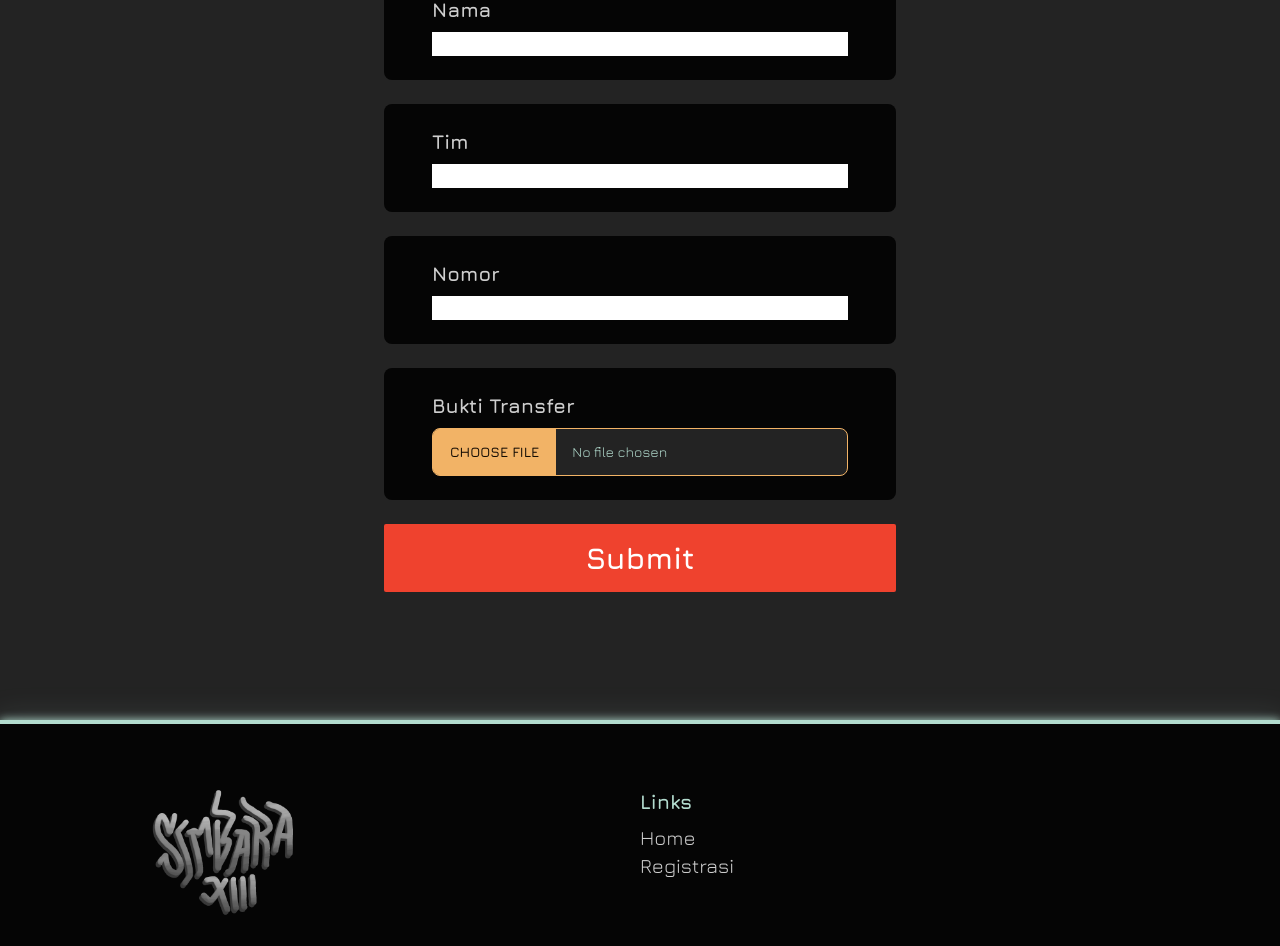
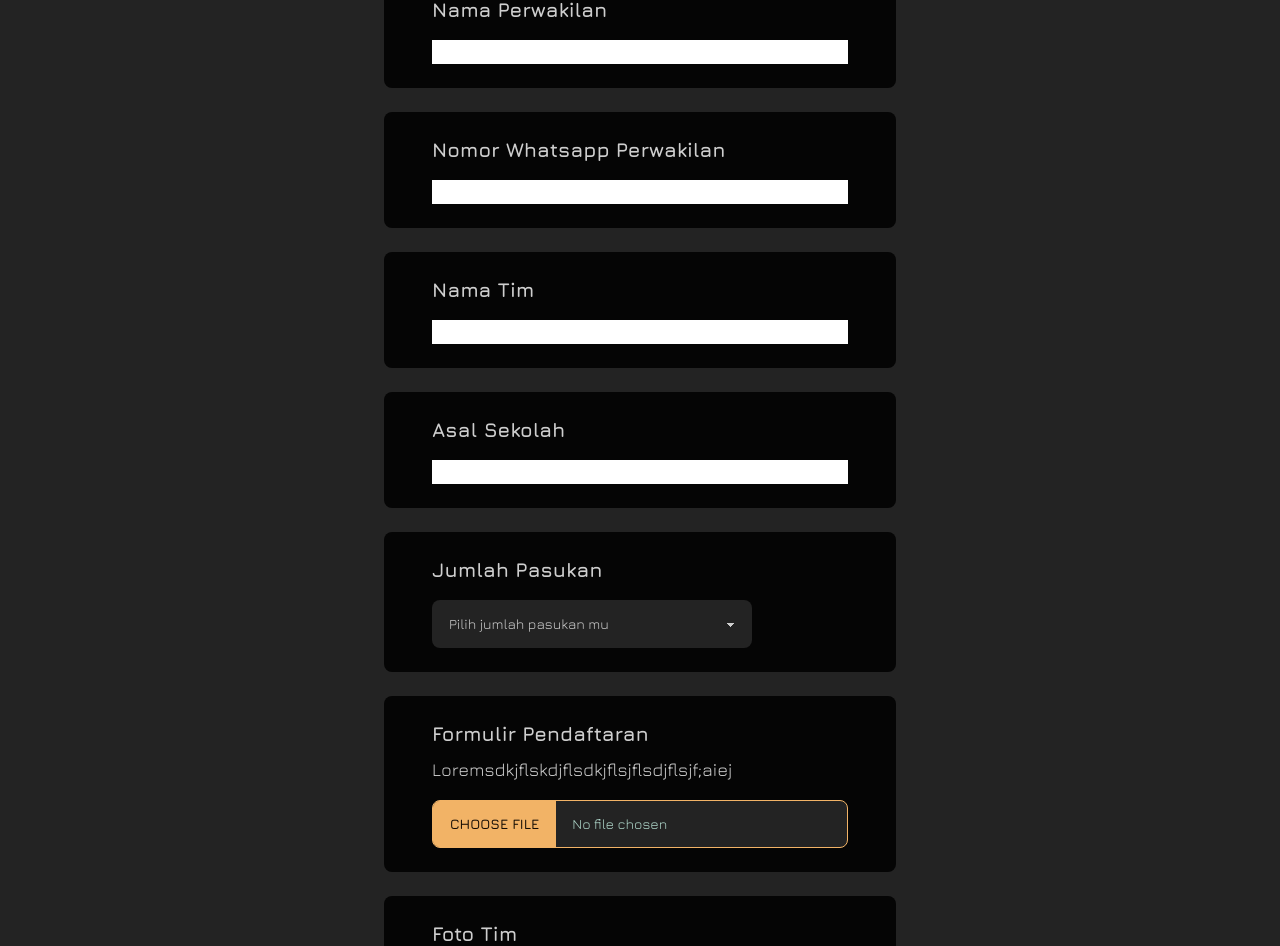
Before and after one commit to ghaisanghaisan/simbara-xiii, a Next.js app: page /registrasi in a window 1280 px wide. Shown: the part 240-1186 px from the top of the page. Built offline with nearby package versions, Linux system fonts and the light colour scheme.

Commit message:
Registrasi v2

```diff
--- a/app/_components/Footer.tsx
+++ b/app/_components/Footer.tsx
@@ -41,8 +41,8 @@ export default function Footer() {
 				className="hover:drop-shadow-glowRed transition duration-150 ease-in w-auto h-20 md:h-40 aspect-square grayscale hover:grayscale-0"
 			/>
 			<div className="py-4">
-				<h1 className="text-xs md:text-xl font-bold text-bcyan">Links</h1>
-				<ul className="mt-2 text-xs md:text-xl">
+				<h1 className="text-md md:text-xl font-bold text-bcyan">Links</h1>
+				<ul className="mt-2 text-md md:text-xl">
 					<li className="hover:text-flamingo hover:drop-shadow-glowRed transition duration-150 ease-in">
 						<Link href="/home">Home</Link>
 					</li>
@@ -57,7 +57,7 @@ export default function Footer() {
 			<div className="py-4 flex gap-x-4">
 				<Link
 					href="https://www.instagram.com/paskibra55/"
-					className="h-5 md:h-10 w-auto aspect-square rounded-full bg-bcyan hover:drop-shadow-glow transition duration-150 ease-in p-1 md:p-2">
+					className="h-8 md:h-10 w-auto aspect-square rounded-full bg-bcyan hover:drop-shadow-glow transition duration-150 ease-in p-2">
 					<InstagramIcon />
 				</Link>
 			</div>
--- a/app/page.tsx
+++ b/app/page.tsx
@@ -398,6 +398,47 @@ transition-all ease-in-out duration-500">
 	);
 }
 
+function QNASection() {
+	const Question = ({
+		question,
+		answer,
+	}: {
+		question: string;
+		answer: string;
+	}) => {
+		return (
+			<div data-aos="zoom-in" data-aos-offset="120">
+				<div
+					tabIndex={0}
+					className="collapse collapse-arrow bg-byellow w-full h-min py-4 px-8 rounded-sm mt-12 hover:drop-shadow-glowYellow transition-all ease-in-out duration-200">
+					<input type="checkbox" />
+					<div className="collapse-title text-lg md:text-2xl font-bold">
+						{question}
+					</div>
+					<div className="collapse-content text-md md:text-xl">
+						<p>{answer}</p>
+					</div>
+				</div>
+			</div>
+		);
+	};
+
+	return (
+		<section className="relative w-full py-12 px-8 xl:px-96  text-white">
+			<BGPATTERN />
+			<h1
+				className="text-3xl md:text-4xl font-bold text-center"
+				data-aos="fade-up">
+				Pertanyaan & Jawaban
+			</h1>
+			<Question
+				question="Berapa banyak tim maksimal yang dapat dikirim?"
+				answer="Maksimal tim yang dapat dikirimkan adalah x tim per sekolah"
+			/>
+		</section>
+	);
+}
+
 function ContactSection() {
 	return (
 		<section className="relative w-full py-12 px-8 xl:px-96  text-white">
@@ -434,27 +475,7 @@ export default function Home() {
 			<DescSection />
 			<DocumentationSection />
 			<TimelineSection />
-			<section className="relative w-full py-12 px-8 xl:px-96  text-white">
-				<BGPATTERN />
-				<h1
-					className="text-3xl md:text-4xl font-bold text-center"
-					data-aos="fade-up">
-					Pertanyaan & Jawaban
-				</h1>
-				<div data-aos="zoom-in" data-aos-offset="120">
-					<div
-						tabIndex={0}
-						className=" collapse collapse-arrow bg-byellow w-full h-min py-4 px-8 rounded-sm mt-12 hover:drop-shadow-glowYellow transition-all ease-in-out duration-200">
-						<input type="checkbox" />
-						<div className="collapse-title text-lg md:text-2xl font-bold">
-							Berapa maksimal tim yang dapat dikirim?
-						</div>
-						<div className="collapse-content text-md md:text-xl">
-							<p>Untuk setiap tim diperbolehkan mengirimkan maksimal</p>
-						</div>
-					</div>
-				</div>
-			</section>
+			<QNASection />
 			<ContactSection />
 		</main>
 	);
--- a/app/registrasi/page.tsx
+++ b/app/registrasi/page.tsx
@@ -22,41 +22,36 @@ const readfile = (file: any) => {
 
 interface FormDataType {
 	Nama: string;
+	Nomor: string;
 	Tim: string;
-	Nomor: string;
+	Asal: string;
+	Jumlah: string;
+	Formulir: any;
 	Foto: any;
+	Bukti: any;
 	[key: string]: any;
 }
 
 const InputSection = ({
 	title,
+	desc,
 	name,
 	type,
 	value,
 	onChange,
 }: {
 	title: string;
+	desc?: string;
 	name: string;
 	type: string;
 	value: string | "";
-	onChange: (e: any) => void;
+	onChange?: (e: any) => void;
 }) => {
-	if (type === "file") {
 	return (
 		<div className="bg-night px-12 py-6 rounded-lg">
 			<h2 className="text-xl mb-2 font-bold">{title}</h2>
-				<input
-					type="file"
-					name={name}
-					className="file-input file-input-secondary file-input-bordered file-input-md w-full text-bcyan"
-					required
-				/>
-			</div>
-		);
-	}
-	return (
-		<div className="bg-night px-12 py-6 rounded-lg">
-			<h2 className="text-xl mb-2 font-bold">{title}</h2>
+			<p className="text-lg mb-4">{desc}</p>
+			{type === "text" ? (
 				<input
 					name={name}
 					type="text"
@@ -65,6 +60,37 @@ const InputSection = ({
 					onChange={onChange}
 					required
 				/>
+			) : (
+				""
+			)}
+			{type === "select" ? (
+				<>
+					<select
+						name={name}
+						className="select w-full max-w-xs"
+						onChange={onChange}>
+						<option disabled selected>
+							Pilih jumlah pasukan mu
+						</option>
+						<option>12</option>
+						<option>15</option>
+					</select>
+				</>
+			) : (
+				""
+			)}
+			{type === "file" ? (
+				<>
+					<input
+						type="file"
+						name={name}
+						className="file-input file-input-secondary file-input-bordered file-input-md w-full text-bcyan"
+						required
+					/>
+				</>
+			) : (
+				""
+			)}
 		</div>
 	);
 };
@@ -80,21 +106,47 @@ export default function Registrasi() {
 
 	const [formState, setFormState] = useState<FormDataType>({
 		Nama: "",
+		Nomor: "",
 		Tim: "",
-		Nomor: "",
+		Asal: "",
+		Jumlah: "",
+		Formulir: null,
 		Foto: null,
+		Bukti: null,
 	});
 
 	const onSubmit = (e: any) => {
 		setLoading(true);
 		e.preventDefault();
 
-		const HEADERS = ["Nama", "Tim", "Nomor"];
+		const HEADERS = ["Nama", "Nomor", "Tim", "Asal", "Jumlah"];
 		const form = e.currentTarget;
-		var formData: FormDataType = { Nama: "", Tim: "", Nomor: "", Foto: "" };
+		var formData: FormDataType = {
+			Nama: "",
+			Nomor: "",
+			Tim: "",
+			Asal: "",
+			Jumlah: "",
+			Formulir: null,
+			Foto: null,
+			Bukti: null,
+		};
 
-		readfile(form["Foto"].files[0]).then((upload_obj) => {
+		// really bad code
+
+		readfile(form["Formulir"].files[0])
+			.then((upload_obj) => {
+				formData["Formulir"] = upload_obj;
+
+				return readfile(form["Foto"].files[0]);
+			})
+			.then((upload_obj) => {
 				formData["Foto"] = upload_obj;
+
+				return readfile(form["Bukti"].files[0]);
+			})
+			.then((upload_obj) => {
+				formData["Bukti"] = upload_obj;
 
 				HEADERS.forEach((header) => {
 					formData[header] = formState[header];
@@ -105,12 +157,13 @@ export default function Registrasi() {
 				const URL =
 					"https://script.google.com/macros/s/AKfycbx_Zeez_fvMEViRbIbvUPxNfIwJ8Bnd9x1BIh2dES3cZMa7OQ-yQlUvsZ9jKvtYwNw/exec";
 
-			fetch(URL, {
+				return fetch(URL, {
 					method: "POST",
 					// headers: {
 					// 	"Content-Type": "multipart/form-data",
 					// },
 					body: JSON.stringify(formData),
+				});
 			})
 			.then(() => {
 				setLoading(false);
@@ -128,11 +181,9 @@ export default function Registrasi() {
 				});
 				modalRef.current.showModal();
 			});
-		});
 	};
 
-	const handleTextInput = useCallback(
-		(e: React.ChangeEvent<HTMLInputElement>) => {
+	const handleTextInput = (e: React.ChangeEvent<HTMLInputElement>) => {
 		const { name, value } = e.target;
 
 		// Use the function form to ensure you are updating the latest state
@@ -140,10 +191,9 @@ export default function Registrasi() {
 			...prevState,
 			[name]: value,
 		}));
-		},
-		[]
-	);
-
+		// console.log(name + value);
+		// console.log(formState);
+	};
 	return (
 		<section className="py-32 px-4 xl:px-96">
 			<div
@@ -170,32 +220,53 @@ export default function Registrasi() {
 			<h1 className="text-center text-white font-bold text-3xl ">Registrasi</h1>
 			<form method="POST" onSubmit={onSubmit} className="space-y-6 mt-12 ">
 				<InputSection
-					title="Nama"
+					title="Nama Perwakilan"
 					name="Nama"
 					type="text"
 					value={formState["Nama"]}
 					onChange={handleTextInput}
 				/>
 				<InputSection
-					title="Tim"
+					title="Nomor Whatsapp Perwakilan"
+					name="Nomor"
+					type="text"
+					value={formState["Nomor"]}
+					onChange={handleTextInput}
+				/>
+				<InputSection
+					title="Nama Tim"
 					name="Tim"
 					type="text"
 					value={formState["Tim"]}
 					onChange={handleTextInput}
 				/>
 				<InputSection
-					title="Nomor"
-					name="Nomor"
+					title="Asal Sekolah"
+					name="Asal"
 					type="text"
-					value={formState["Nomor"]}
+					value={formState["Asal"]}
 					onChange={handleTextInput}
 				/>
 				<InputSection
-					title="Bukti Transfer"
-					name="Foto"
+					title="Jumlah Pasukan"
+					name="Jumlah"
+					type="select"
+					value={formState["Jumlah"]}
+					onChange={handleTextInput}
+				/>
+				<InputSection
+					title="Formulir Pendaftaran"
+					desc="Loremsdkjflskdjflsdkjflsjflsdjflsjf;aiej"
+					name="Formulir"
 					type="file"
 					value=""
-					onChange={() => {}}
+				/>
+				<InputSection title="Foto Tim" name="Foto" type="file" value="" />
+				<InputSection
+					title="Bukti Transfer"
+					name="Bukti"
+					type="file"
+					value=""
 				/>
 
 				<button
```
Lines whose indentation alone changed are shown as unchanged.
